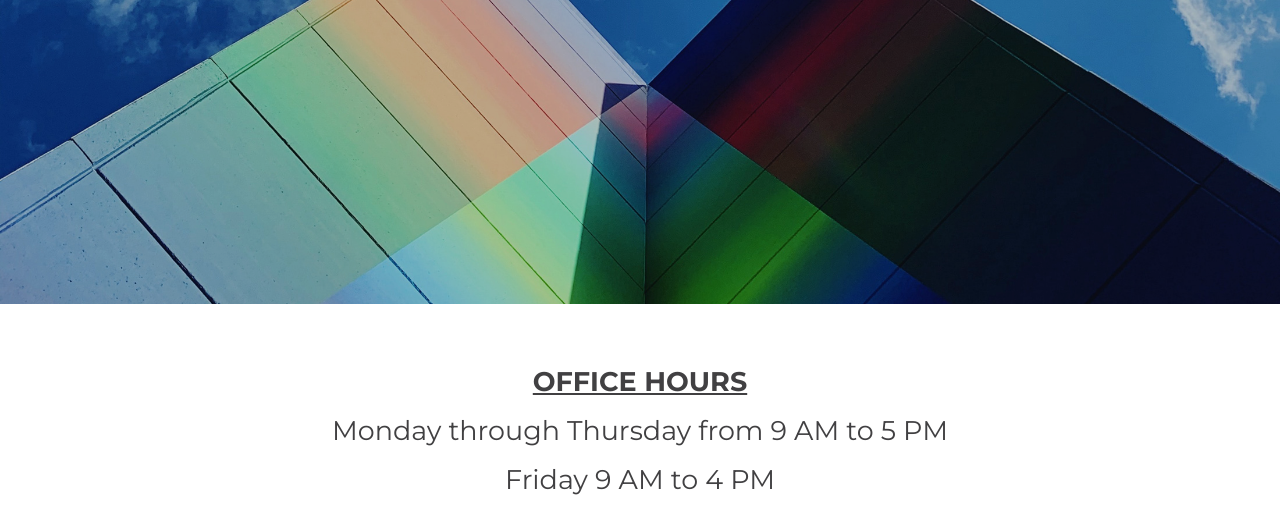
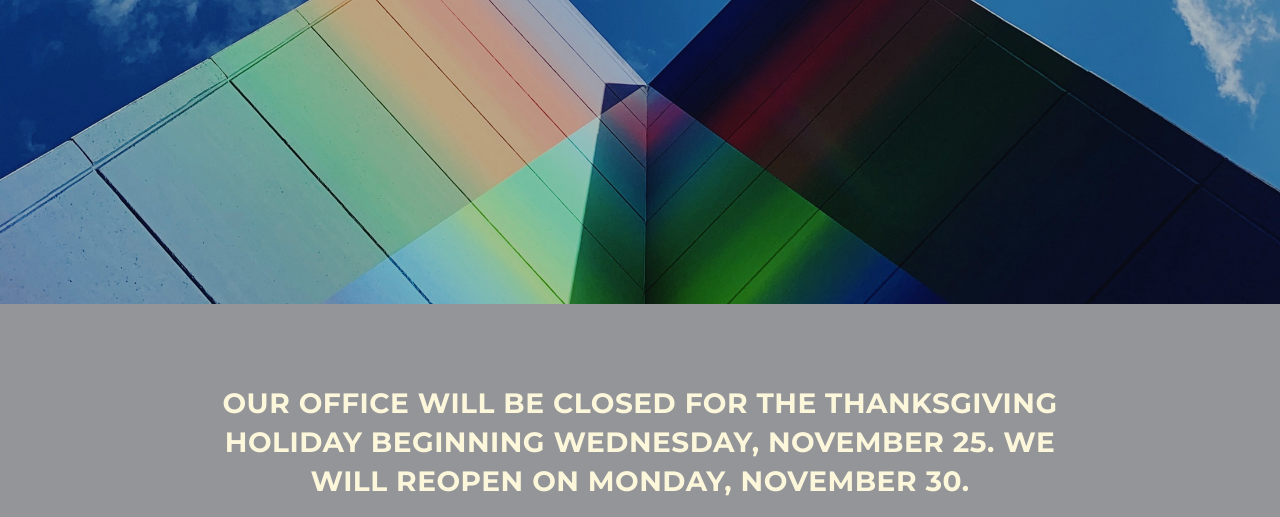
Before and after one commit to namejoseph/salazar-and-associates-cpas, a plain HTML site: page index.html in a window 1280 px wide. Shown: the part 226-743 px from the top of the page. Drawn offline with Linux system fonts and the light colour scheme; a web font is replaced by a local one.

Commit message:
Uncomment notification banner and update closure message for Thanksgiving holiday

```diff
--- a/index.html
+++ b/index.html
@@ -100,11 +100,11 @@
   </header>
 
   <!-- Notification section -->
-  <!-- <section class="notification">
+  <section class="notification">
     <div class="container">
-      <p>Our office will be closed on Wednesday, November 11 for Veterans Day. We will reopen on Thursday, November 12.</p>
+      <p>Our office will be closed for the Thanksgiving holiday beginning Wednesday, November 25. We will reopen on Monday, November 30.</p>
     </div>
-  </section> -->
+  </section>
 
   <!-- Office hours / contact callout -->
   <section class="contact-callout">
```
